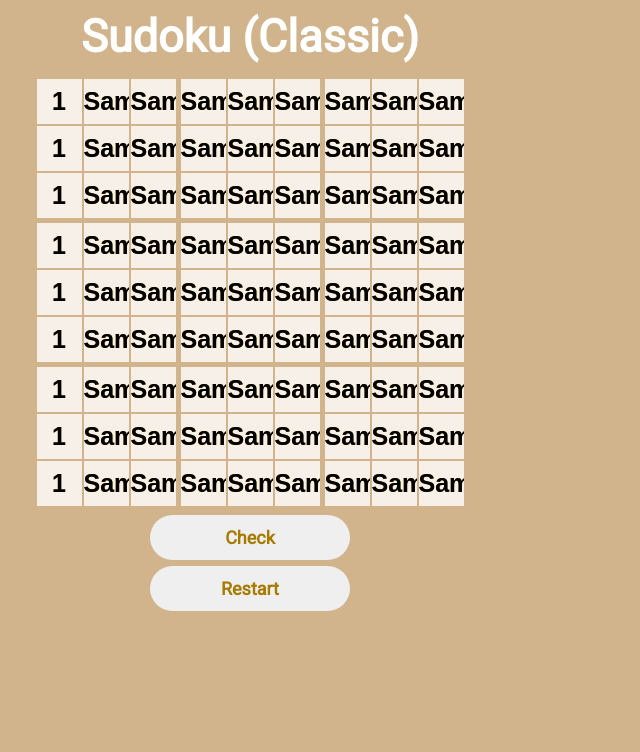
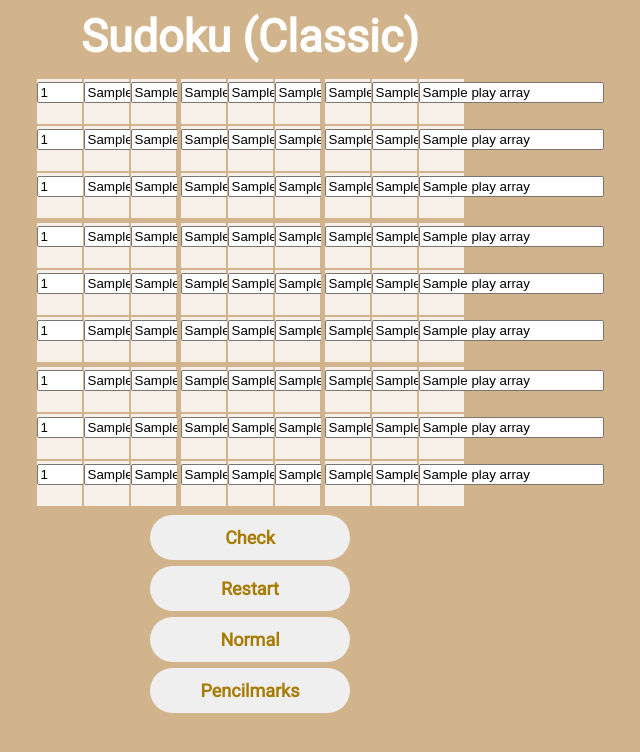
Before and after one commit to ayushgarg-ag/3in1-Sudoku-Web-App, a Flask app: template templates/play.html in a window 1280 px wide. Shown: the top 752 px of the page, without its empty margins (390-1030 px from the left). Run offline with Flask 2, Linux system fonts and the light colour scheme; the template is opened without the code that fills it: most values are stand-ins (such as "Sample title", 1, 10 or a date in 2020); some libraries are stand-ins or nearby versions.

Commit message:
Started work on pencilmarking

```diff
--- a/static/css/main.css
+++ b/static/css/main.css
@@ -51,8 +51,13 @@ div.center{
     position: relative;
     left: 50%;
 }
-input {
+input.txt-input {
     font-size: 25px;
+    color: transparent;
+    text-shadow: 0 0 0 #a87b00;
+}
+input.pm-input {
+    font-size: 15px;
     color: transparent;
     text-shadow: 0 0 0 #a87b00;
 }
@@ -83,7 +88,7 @@ input:invalid {
     font-weight: bold;
     font-family: 'Roboto', sans-serif;
 }
-#clear, #back, .menubutton, #play {
+#clear, #back, .menubutton, #play, #normal, #pencilmarks {
     background-color: (255, 255, 255, 0.5);
     color: #a87b00;
     border: none;
@@ -99,14 +104,14 @@ input:invalid {
     width: 300px;
     margin: 10px;
 }
-#clear:focus, #back:focus, .menubutton:focus, #play:focus {
+#clear:focus, #back:focus, .menubutton:focus, #play:focus, #normal:focus, #pencilmarks:focus {
     outline: none;
 }
-#clearcenter, #backcenter, .menubuttoncontainer, #playcenter {
+#clearcenter, #backcenter, .menubuttoncontainer, #playcenter, .modebuttons {
     display: flex;
     justify-content: center;
 }
-.txt-input, .errors{
+.txt-input, .errors, .pm-input {
     height: 45px;
     width: 45px;
     padding: 0;
--- a/templates/play.html
+++ b/templates/play.html
@@ -61,6 +61,33 @@
         }
     }
 
+    var isNormal = true;
+
+    function changeMode(id) {
+        console.log(id)
+        if (id == "pencilmarks") {
+            isNormal = false;
+        }
+        else {
+            isNormal = true;
+        }
+        for (i = 0; i < 9; i++) {
+            for (j = 0; j < 9; j++) {
+                if (!(document.getElementById(i*9 + j)).className === "readonly") {
+                    if (isNormal) {
+                        document.getElementById(i*9 + j).className += " txt-input";
+                        document.getElementById(i*9 + j).setAttribute('maxlength', 1);
+                    }
+                    else {
+                        console.log("Inside pm");
+                        document.getElementById(i*9 + j).className += " pm-input";
+                        document.getElementById(i*9 + j).setAttribute('maxlength', 9);
+                    }
+            }
+        }
+    }
+}
+
 </script>
 {% endblock %}
 
@@ -73,8 +100,8 @@
             {% for i in range(9) %}
             {% for j in range(9) %}
             {% if play_array[i][j] != 0 %}
-                <div id="{{ i*9 + j }}" class="grid-item">
-                    <input name="{{ i*9 + j }}" type="num" maxlength="1" class="txt-input readonly" min="1" value="{{ play_array[i][j] }}"
+                <div class="grid-item">
+                    <input id="{{ i*9 + j }}" name="{{ i*9 + j }}" type="num" maxlength="9" class="readonly" min="1" value="{{ play_array[i][j] }}"
                                     onkeydown="return ( event.ctrlKey || event.altKey
                                     || (47<event.keyCode && event.keyCode<58 && event.shiftKey==false)
                                     || (95<event.keyCode && event.keyCode<106)
@@ -84,7 +111,7 @@
                 </div>
             {% else %}
                 <div class="grid-item move">
-                    <input id="{{ i*9 + j }}" name="{{ i*9 + j }}" type="num" maxlength="1" class="txt-input" min="1"
+                    <input id="{{ i*9 + j }}" name="{{ i*9 + j }}" type="num" maxlength="9" class="" min="1"
                                     onkeydown="return ( event.ctrlKey || event.altKey
                                     || (47<event.keyCode && event.keyCode<58 && event.shiftKey==false)
                                     || (95<event.keyCode && event.keyCode<106)
@@ -106,6 +133,12 @@
         <div id="clearcenter">
             <button id="clear" onclick="window.location.reload()" type="button">Restart</button>
         </div>
+        <div class="modebuttons">
+            <button onclick="changeMode(this.id)" id="normal" value="normal" type="button">Normal</button>
+        </div>
+        <div class="modebuttons">
+            <button onclick="changeMode(this.id)" id="pencilmarks" value="pencilmarks" type="button">Pencilmarks</button>
+        </div>
     </form>
 
 </div>
```
Also changed, not shown: templates/check.html (+9 -8 lines).
